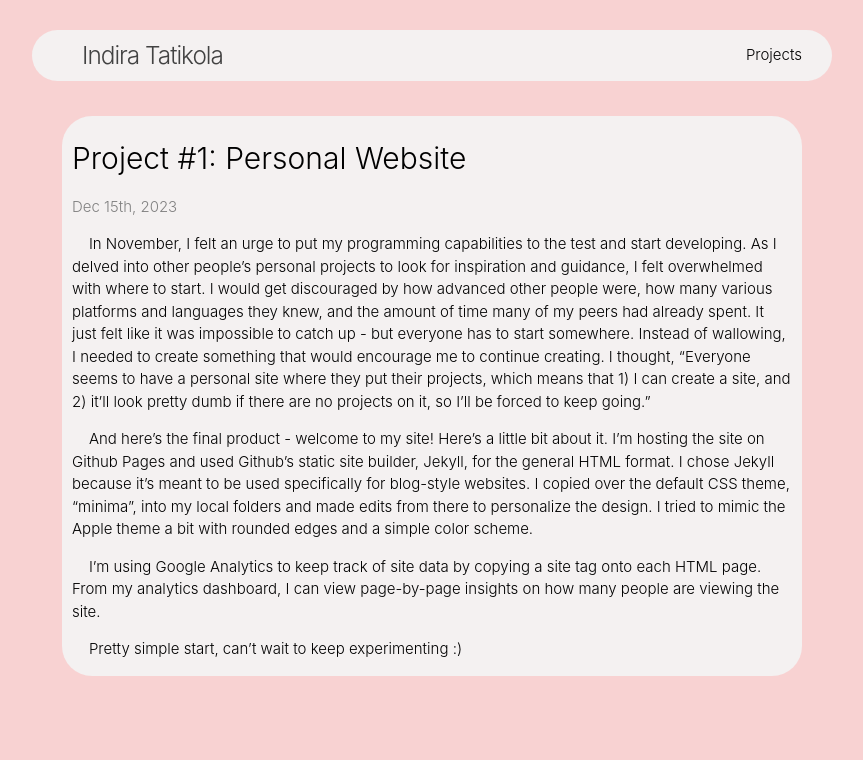
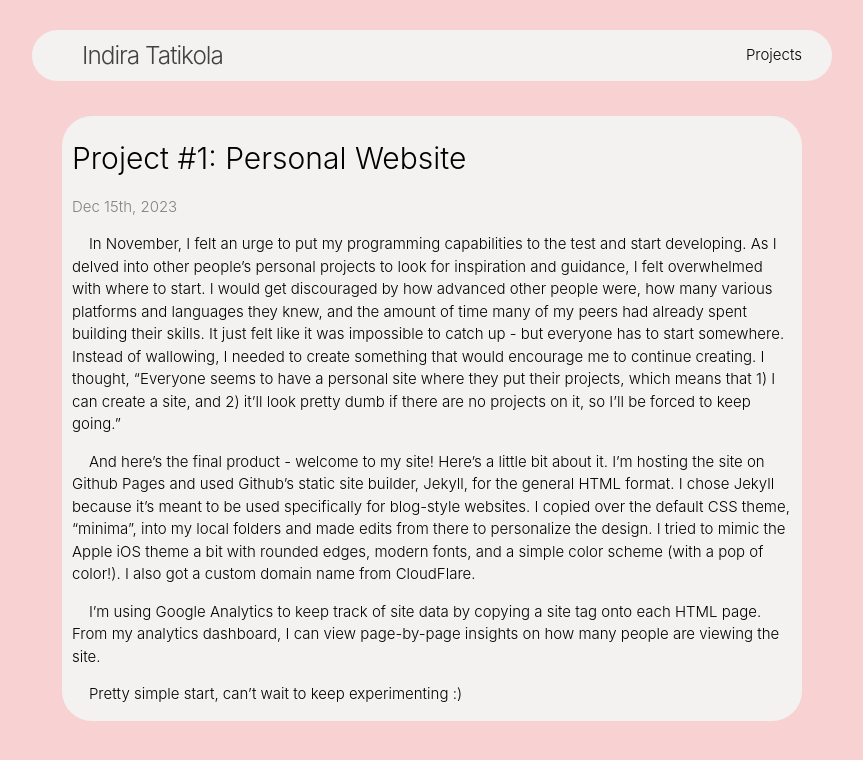
Before and after one commit to itatikola/itatikola.github.io, a Jekyll site: the page built from _posts/2023-12-15-Project-#1-Personal-Site.md, in a window 1280 px wide. Shown: the top 760 px of the page, without its empty margins (208-1071 px from the left). Built offline with Jekyll 4.4.1, drawn with Linux system fonts in a browser that asks for light colours; nearby versions of some CDN libraries.

Commit message:
new post

```diff
--- a/_posts/2023-12-15-Project-#1-Personal-Site.md
+++ b/_posts/2023-12-15-Project-#1-Personal-Site.md
@@ -3,9 +3,9 @@ layout: post
 title: "Project #1: Personal Website"
 excerpt_separator: <!--more-->
 ---
-&nbsp;&nbsp;&nbsp;&nbsp;In November, I felt an urge to put my programming capabilities to the test and start developing. As I delved into other people’s personal projects to look for inspiration and guidance, I felt overwhelmed with where to start.  <!--more--> I would get discouraged by how advanced other people were, how many various platforms and languages they knew, and the amount of time many of my peers had already spent. It just felt like it was impossible to catch up - but everyone has to start somewhere. Instead of wallowing, I needed to create something that would encourage me to continue creating. I thought, “Everyone seems to have a personal site where they put their projects, which means that 1) I can create a site, and 2) it’ll look pretty dumb if there are no projects on it, so I’ll be forced to keep going.”
+&nbsp;&nbsp;&nbsp;&nbsp;In November, I felt an urge to put my programming capabilities to the test and start developing. As I delved into other people’s personal projects to look for inspiration and guidance, I felt overwhelmed with where to start.  <!--more--> I would get discouraged by how advanced other people were, how many various platforms and languages they knew, and the amount of time many of my peers had already spent building their skills. It just felt like it was impossible to catch up - but everyone has to start somewhere. Instead of wallowing, I needed to create something that would encourage me to continue creating. I thought, “Everyone seems to have a personal site where they put their projects, which means that 1) I can create a site, and 2) it’ll look pretty dumb if there are no projects on it, so I’ll be forced to keep going.”
 
-&nbsp;&nbsp;&nbsp;&nbsp;And here's the final product - welcome to my site! Here’s a little bit about it. I’m hosting the site on Github Pages and used Github’s static site builder, Jekyll, for the general HTML format. I chose Jekyll because it’s meant to be used specifically for blog-style websites. I copied over the default CSS theme, “minima”, into my local folders and made edits from there to personalize the design. I tried to mimic the Apple theme a bit with rounded edges and a simple color scheme.
+&nbsp;&nbsp;&nbsp;&nbsp;And here's the final product - welcome to my site! Here’s a little bit about it. I’m hosting the site on Github Pages and used Github’s static site builder, Jekyll, for the general HTML format. I chose Jekyll because it’s meant to be used specifically for blog-style websites. I copied over the default CSS theme, “minima”, into my local folders and made edits from there to personalize the design. I tried to mimic the Apple iOS theme a bit with rounded edges, modern fonts, and a simple color scheme (with a pop of color!). I also got a custom domain name from CloudFlare.
 
 &nbsp;&nbsp;&nbsp;&nbsp;I’m using Google Analytics to keep track of site data by copying a site tag onto each HTML page. From my analytics dashboard, I can view page-by-page insights on how many people are viewing the site.
 
```
Also changed, not shown: _posts/2024-1-15-Project-#2-Recitation-Slides.md (added, +14 -0 lines), 8 other files.
